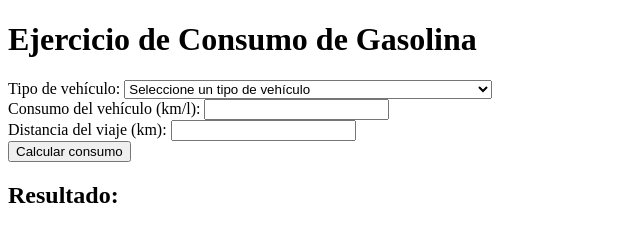
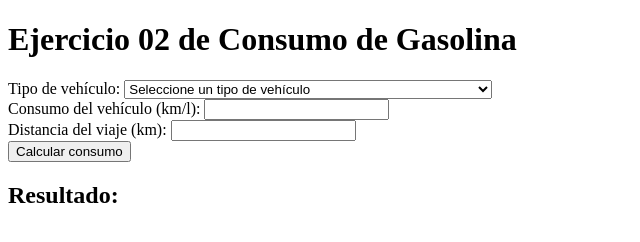
Before and after one commit to jimmy05050505/EVALUACION-APLICATIVA-2-JIMMY-RAMOS-MORENO, a plain HTML site: page ejercicio02.html in a window 1280 px wide. Shown: the whole page, without its empty margins (0-640 px from the left). Drawn offline with Linux system fonts and the light colour scheme.

Commit message:
Update ejercicio02.html

```diff
--- a/ejercicio02.html
+++ b/ejercicio02.html
@@ -3,10 +3,10 @@
 <head>
     <meta charset="UTF-8">
     <meta name="viewport" content="width=device-width, initial-scale=1.0">
-    <title>Ejercicio de Consumo de Gasolina</title>
+    <title>Ejercicio 02 de Consumo de Gasolina</title>
 </head>
 <body>
-    <h1>Ejercicio de Consumo de Gasolina</h1>
+    <h1>Ejercicio 02 de Consumo de Gasolina</h1>
 
     <form id="consumoForm">
         <div>
```
